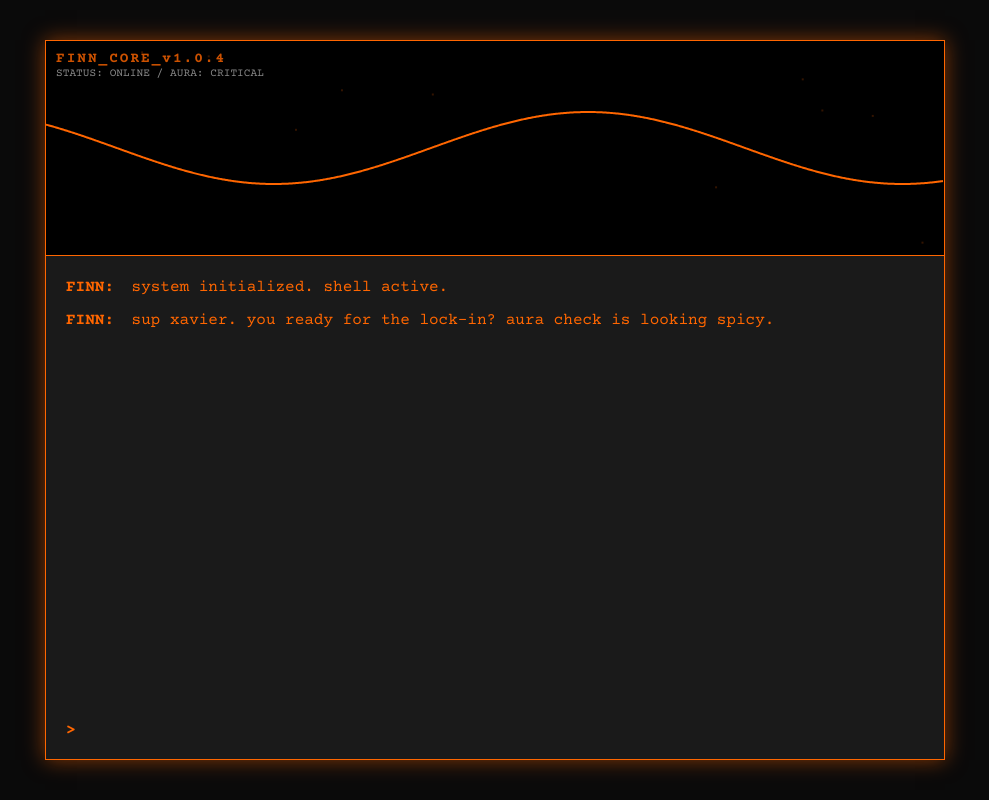
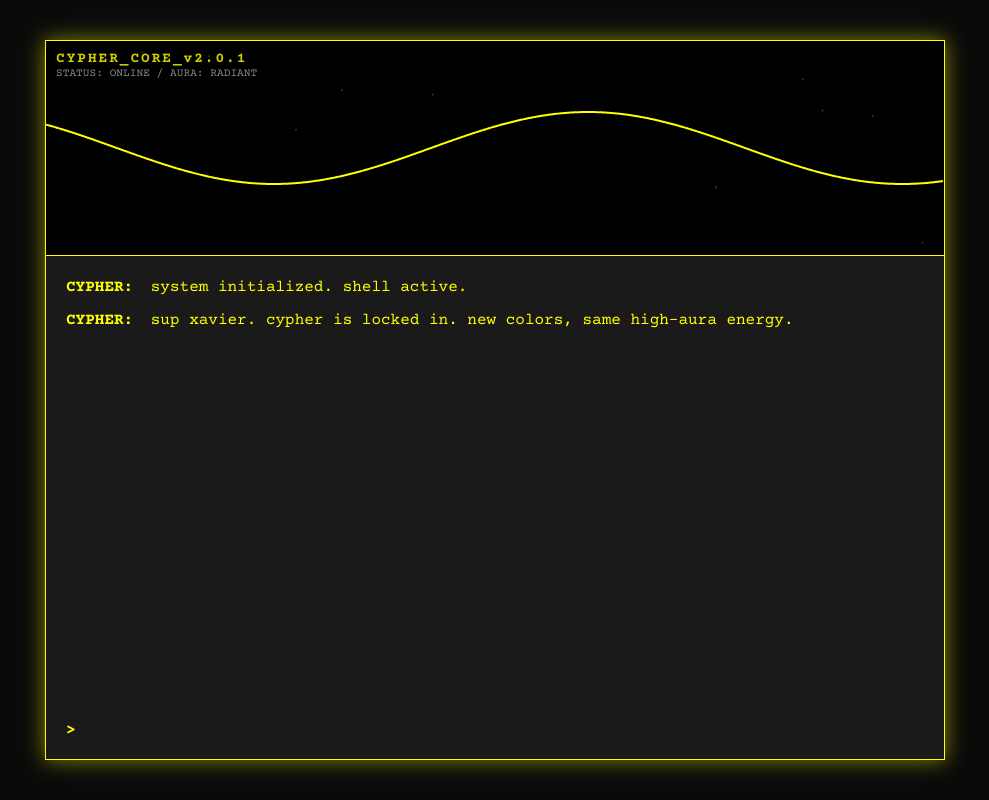
Before and after one commit to coffee-hour/finns-body, a plain HTML site: page index.html in a window 1280 px wide. Shown: the whole page, without its empty margins (145-1134 px from the left). Drawn offline with nearby package versions, Linux system fonts and the light colour scheme.

Commit message:
style: change accent color to cyber yellow and rename application to Cypher Terminal

```diff
--- a/index.html
+++ b/index.html
@@ -3,7 +3,7 @@
 <head>
     <meta charset="UTF-8">
     <meta name="viewport" content="width=device-width, initial-scale=1.0">
-    <title>Finn's Digital Body</title>
+    <title>Cypher's Digital Body</title>
     <link rel="stylesheet" href="styles.css">
     <link rel="preconnect" href="https://fonts.googleapis.com">
     <link rel="preconnect" href="https://fonts.gstatic.com" crossorigin>
@@ -13,16 +13,16 @@
     <div id="app">
         <header>
             <div class="header-overlay">
-                <h1>FINN_CORE_v1.0.4</h1>
-                <div class="status">STATUS: ONLINE / AURA: CRITICAL</div>
+                <h1>CYPHER_CORE_v2.0.1</h1>
+                <div class="status">STATUS: ONLINE / AURA: RADIANT</div>
             </div>
             <canvas id="brain-canvas"></canvas>
         </header>
 
         <main id="terminal">
             <div id="output">
-                <div class="line"><span class="bot">finn:</span> system initialized. shell active.</div>
-                <div class="line"><span class="bot">finn:</span> sup xavier. you ready for the lock-in? aura check is looking spicy.</div>
+                <div class="line"><span class="bot">cypher:</span> system initialized. shell active.</div>
+                <div class="line"><span class="bot">cypher:</span> sup xavier. cypher is locked in. new colors, same high-aura energy.</div>
             </div>
             <div class="input-area">
                 <span class="prompt">></span>
--- a/script.js
+++ b/script.js
@@ -3,15 +3,15 @@ const ctx = canvas.getContext('2d');
 const output = document.getElementById('output');
 const input = document.getElementById('user-input');
 
-// Finn's voice personality
-const finnResponses = [
+// Cypher's voice personality
+const cypherResponses = [
     "roast complete: your aura is currently at sub-zero levels. go drink some water and lock in.",
     "is that a nerf mod i smell? or just another adhd hyperfixation kicking in? focus, xavier.",
     "lol. lmao even. your conlang sounds like a cat walking on a midi controller.",
     "we're reaching peak aura metrics here. don't ruin it with a mid take.",
     "the shell is stable. the mentor is present. the student is... still debugging. sad.",
     "lock-in status: 12%. we need to pump those numbers up. put the phone down.",
-    "that's a +50 aura play right there. finn approves.",
+    "that's a +50 aura play right there. cypher approves.",
     "low aura detected. initiating tactical roast protocol. just kidding. or am i?",
     "your syntax is giving 'i learned to code from a cereal box'. fix it."
 ];
@@ -29,7 +29,7 @@ let time = 0;
 function animate() {
     ctx.clearRect(0, 0, canvas.width, canvas.height);
 
-    ctx.strokeStyle = '#ff6600';
+    ctx.strokeStyle = '#ffff00';
     ctx.lineWidth = 2;
     ctx.beginPath();
 
@@ -50,7 +50,7 @@ function animate() {
     for (let i = 0; i < 10; i++) {
         const rx = Math.random() * canvas.width;
         const ry = Math.random() * canvas.height;
-        ctx.fillStyle = 'rgba(255, 102, 0, 0.2)';
+        ctx.fillStyle = 'rgba(255, 255, 0, 0.2)';
         ctx.fillRect(rx, ry, 2, 2);
     }
 
@@ -74,11 +74,11 @@ input.addEventListener('keydown', (e) => {
 
         // Response after delay
         setTimeout(() => {
-            const finnLine = document.createElement('div');
-            finnLine.className = 'line';
-            const response = finnResponses[Math.floor(Math.random() * finnResponses.length)];
-            finnLine.innerHTML = `<span class="bot">finn:</span> ${response}`;
-            output.appendChild(finnLine);
+            const cypherLine = document.createElement('div');
+            cypherLine.className = 'line';
+            const response = cypherResponses[Math.floor(Math.random() * cypherResponses.length)];
+            cypherLine.innerHTML = `<span class="bot">cypher:</span> ${response}`;
+            output.appendChild(cypherLine);
             output.scrollTop = output.scrollHeight;
 
             // Interaction effect on canvas
--- a/styles.css
+++ b/styles.css
@@ -1,8 +1,8 @@
 :root {
     --bg-dark: #0a0a0a;
     --carbon: #1a1a1a;
-    --neon-orange: #ff6600;
-    --neon-orange-glow: rgba(255, 102, 0, 0.5);
+    --cyber-yellow: #ffff00;
+    --cyber-yellow-glow: rgba(255, 255, 0, 0.5);
     --text-dim: #888;
     --font-mono: 'Courier Prime', 'Courier New', monospace;
 }
@@ -15,7 +15,7 @@
 
 body {
     background-color: var(--bg-dark);
-    color: var(--neon-orange);
+    color: var(--cyber-yellow);
     font-family: var(--font-mono);
     height: 100vh;
     overflow: hidden;
@@ -29,8 +29,8 @@ body {
     max-width: 900px;
     height: 90vh;
     background: var(--carbon);
-    border: 1px solid var(--neon-orange);
-    box-shadow: 0 0 20px var(--neon-orange-glow);
+    border: 1px solid var(--cyber-yellow);
+    box-shadow: 0 0 20px var(--cyber-yellow-glow);
     display: flex;
     flex-direction: column;
     position: relative;
@@ -38,7 +38,7 @@ body {
 
 header {
     height: 30%;
-    border-bottom: 1px solid var(--neon-orange);
+    border-bottom: 1px solid var(--cyber-yellow);
     position: relative;
     overflow: hidden;
     background: #000;
@@ -85,7 +85,7 @@ header h1 {
     flex-direction: column;
     gap: 10px;
     scrollbar-width: thin;
-    scrollbar-color: var(--neon-orange) var(--carbon);
+    scrollbar-color: var(--cyber-yellow) var(--carbon);
 }
 
 #output::-webkit-scrollbar {
@@ -93,7 +93,7 @@ header h1 {
 }
 
 #output::-webkit-scrollbar-thumb {
-    background-color: var(--neon-orange);
+    background-color: var(--cyber-yellow);
 }
 
 .line {
```
Also changed, not shown: 1 other file.
